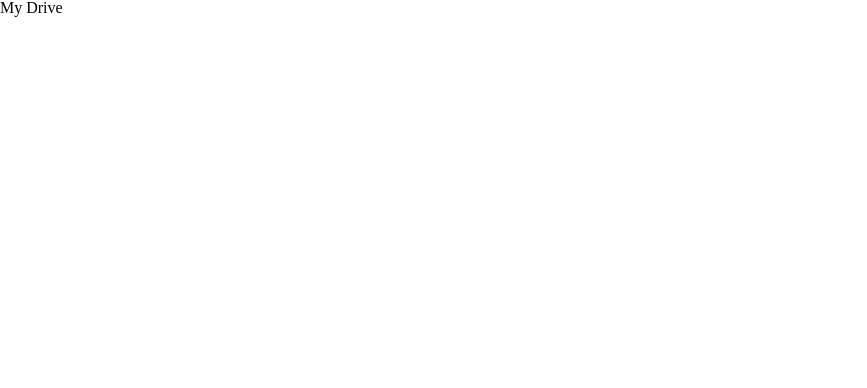
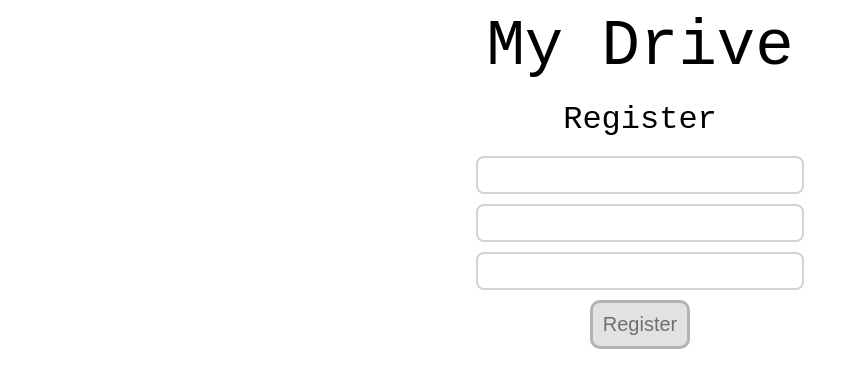
Before and after one commit to shrimp16/Drive, a React (Create React App) app in the folder MyDrive/WEB-PAGE (React)/my-drive-client/: page / in a window 1280 px wide. Shown: the top 388 px of the page, without its empty margins (0-867 px from the left). Built offline with nearby package versions, Linux system fonts and the light colour scheme.

Commit message:
Started working on the UI for the register page

```diff
--- a/MyDrive/WEB-PAGE (React)/my-drive-client/src/App.js
+++ b/MyDrive/WEB-PAGE (React)/my-drive-client/src/App.js
@@ -1,12 +1,21 @@
 import { BrowserRouter as Router, Routes, Route } from 'react-router-dom';
 
-import { MainTitle } from './Styles/Titles.styled';
+import { StyledMainHeader, StyledSecondaryHeader } from './Styles/Titles.styled';
+import { StyledAuthContainer } from './Styles/AuthContainer.styled';
+import { StyledAuthButton } from './Styles/Buttons.styled';
 
 function App() {
   return (
     <>
       <Router>
-        <MainTitle>My Drive</MainTitle>
+        <StyledMainHeader>My Drive</StyledMainHeader>
+        <StyledAuthContainer>
+          <StyledSecondaryHeader>Register</StyledSecondaryHeader>
+          <input></input>
+          <input></input>
+          <input></input>
+          <StyledAuthButton>Register</StyledAuthButton>
+        </StyledAuthContainer>
         <Routes>
           <Route path='/'></Route>
           <Route path='/register'></Route>
--- /dev/null
+++ b/MyDrive/WEB-PAGE (React)/my-drive-client/src/Styles/AuthContainer.styled.js
@@ -0,0 +1,20 @@
+import styled from 'styled-components';
+
+export const StyledAuthContainer = styled.div`
+    display: flex;
+    flex-direction: column;
+
+    input {
+        width: 20rem;
+        height: 2rem;
+        font-size: 1.5rem;
+        margin: auto;
+        margin-top: 10px;
+        border: 2px lightgray solid;
+        border-radius: 8px;
+
+        &::selection {
+            border: 2px black solid;
+        }
+    }
+`
--- /dev/null
+++ b/MyDrive/WEB-PAGE (React)/my-drive-client/src/Styles/Buttons.styled.js
@@ -0,0 +1,21 @@
+import styled from 'styled-components';
+
+export const StyledAuthButton = styled.button`
+    width: fit-content;
+    border: 3px rgba(111, 111, 111, 0.4) solid;
+    border-radius: 10px;
+    background-color: rgba(111, 111, 111, 0.2);
+    color: rgba(111, 111, 111, 1);
+    padding: 10px;
+    font-size: 1.250rem;
+    margin: auto;
+    margin-top: 10px;
+    transition: 0.4s;
+    cursor: pointer;
+
+    &:hover {
+        border: 3px black solid;
+        background-color: rgba(111, 111, 111, 0.4);
+        color: black;
+    }
+`
--- a/MyDrive/WEB-PAGE (React)/my-drive-client/src/Styles/Titles.styled.js
+++ b/MyDrive/WEB-PAGE (React)/my-drive-client/src/Styles/Titles.styled.js
@@ -1,5 +1,15 @@
 import styled from 'styled-components';
 
-export const MainTitle = styled.h1`
+export const StyledMainHeader = styled.h1`
+    font-size: 4rem;
+    text-align: center;
+    margin: 15px;
+    font-family: 'Roboto Mono', monospace;
+`
 
+export const StyledSecondaryHeader = styled.h3`
+    font-size: 2rem;
+    text-align: center;
+    margin: 10px;
+    font-family: 'Roboto Mono', monospace;
 `
--- a/MyDrive/WEB-PAGE (React)/my-drive-client/src/index.css
+++ b/MyDrive/WEB-PAGE (React)/my-drive-client/src/index.css
@@ -41,3 +41,5 @@ table {
 	border-collapse: collapse;
 	border-spacing: 0;
 }
+
+@import url('https://fonts.googleapis.com/css2?family=Roboto+Mono&display=swap');
```
